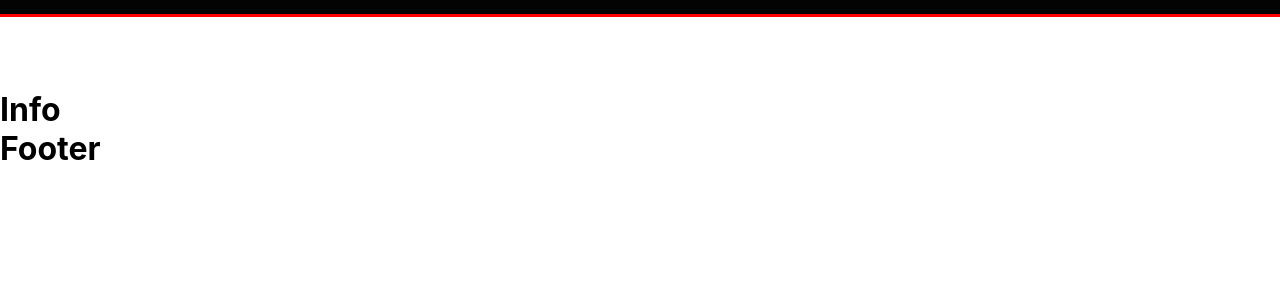
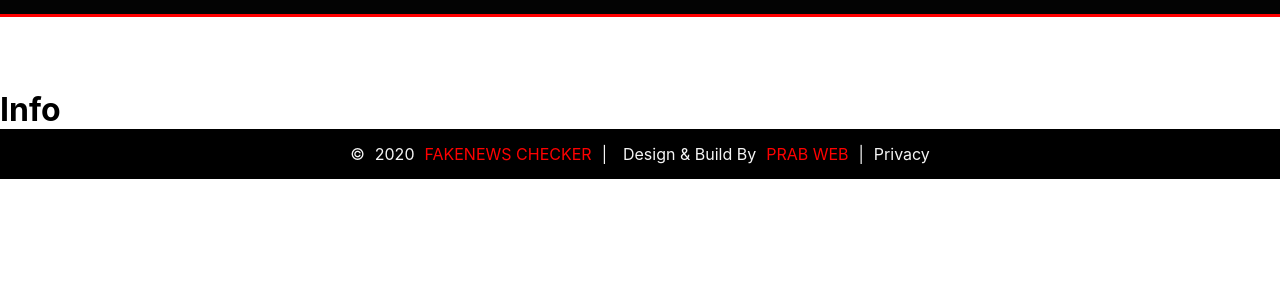
Before and after one commit to amitky29/FakeNewsWeb, a React (Create React App) app: page /info in a window 1280 px wide. Shown: the top 300 px of the page. Built offline with nearby package versions, Linux system fonts and the light colour scheme.

Commit message:
Footer Done

```diff
--- a/src/shared/pages/Footer.js
+++ b/src/shared/pages/Footer.js
@@ -1,11 +1,60 @@
 import React from 'react';
+import styled from 'styled-components';
+import { Link } from 'react-router-dom';
 
 const Footer = () => {
+    let date = new Date().getFullYear();
     return (
-        <h1>
-           Footer
-        </h1>
+        <FooterWrapper>
+            <div className='footer_container'>
+                <div className='footer_text'>
+                    <span dangerouslySetInnerHTML={{ "__html": "&copy;" }} />
+                    <span>{ date }</span>
+                    <span className='company'>FAKENEWS CHECKER</span>
+                    <span>|</span>
+                </div>
+                <div className='footer_link'>
+                    <span>Design & Build By</span>
+                    <span><a className='f_link prabweb' target='_blank' href='https://prabweb.netlify.app'>PRAB WEB</a></span>
+                    <span>|</span>
+                    <span><Link to='' className='f_link privacy'>Privacy</Link></span>
+                </div>
+            </div>
+        </FooterWrapper>
     )
 }
 
+
+const FooterWrapper = styled.div`
+    /* height: 20vh; */
+    background: black;
+    color: whitesmoke;
+
+    .footer_container {
+        display: flex;
+        flex-direction: row;
+        flex-wrap: wrap;
+        justify-content: center;
+        align-items: center;
+    }
+    .footer_text, .footer_link {
+        padding: 15px 3px;
+    }
+    span {
+        padding: 5px;
+    }
+    .f_link {
+        text-decoration: none;
+    }
+    .prabweb {
+        /* color: var(--complimentaryYellow); */
+        color: red;
+    }
+    .privacy {
+        color: whitesmoke;
+    }
+    .company {
+        color: red;
+    }
+`;
 export default Footer;
```
